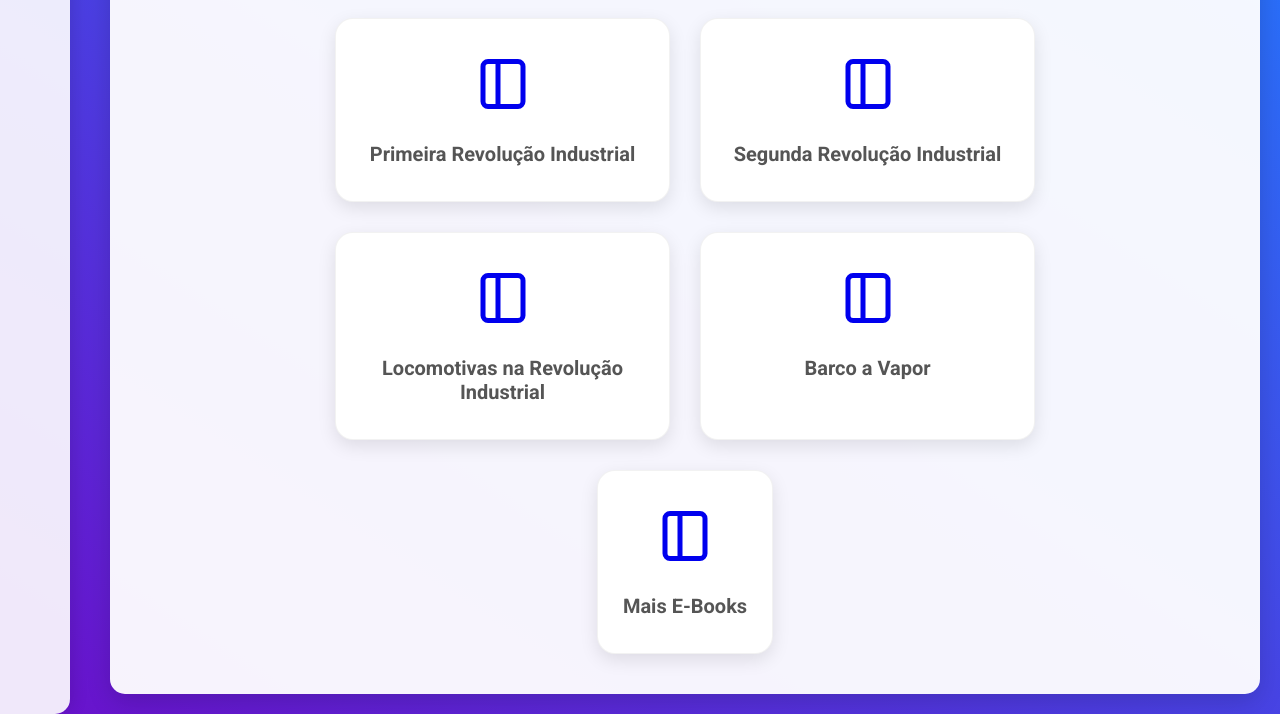
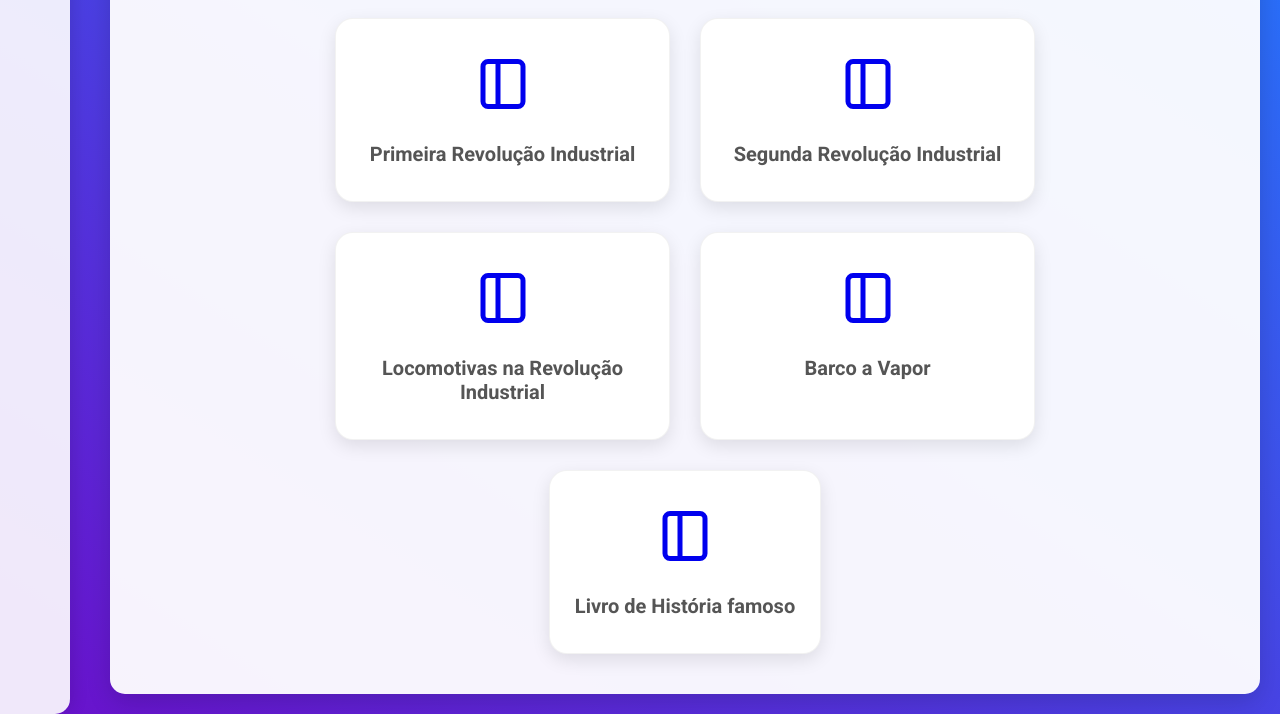
Before and after one commit to breno950/Trabalho-de-historia, a plain HTML site: page index.html in a window 1280 px wide. Shown: the part 126-840 px from the top of the page. Drawn offline with Linux system fonts and the light colour scheme.

Commit message:
Update index.html

```diff
--- a/index.html
+++ b/index.html
@@ -50,14 +50,14 @@
         </div>
         <p>Barco a Vapor</p>
       </a>
-        <a class="card" href="#">
+        <a class="card" href="Livro.html">
             <div class="icon">
                 <svg class="book-icon" viewBox="0 0 24 24" fill="none" xmlns="http://www.w3.org/2000/svg">
                     <path d="M4 19V5C4 3.89543 4.89543 3 6 3H18C19.1046 3 20 3.89543 20 5V19C20 20.1046 19.1046 21 18 21H6C4.89543 21 4 20.1046 4 19Z" stroke="currentColor" stroke-width="2" stroke-linecap="round" stroke-linejoin="round"/>
                     <path d="M10 3V21" stroke="currentColor" stroke-width="2" stroke-linecap="round" stroke-linejoin="round"/>
                 </svg>
             </div>
-            <p>Mais E-Books</p>
+            <p>Livro de História famoso</p>
         </a>
     </div>
   </div>
```
